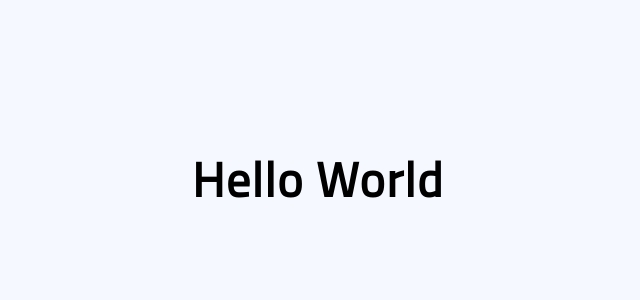
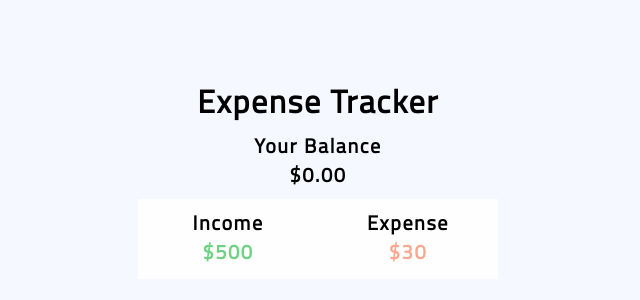
Before and after one commit to cacti23/awesome-exprense-tracker, a React (Create React App) app: page / in a window 1280 px wide. Shown: the part 220-520 px from the top of the page, without its empty margins (322-962 px from the left). Built offline with nearby package versions, Linux system fonts and the light colour scheme.

Commit message:
completed income expense component

```diff
--- a/src/App.css
+++ b/src/App.css
@@ -28,6 +28,12 @@ body {
   color: var(--clr-text);
   line-height: 1.5;
   font-size: 0.875rem;
+  display: flex;
+  flex-direction: column;
+  align-items: center;
+  justify-content: center;
+  min-height: 100vh;
+  margin: 0;
 }
 
 ul {
@@ -45,6 +51,7 @@ h4 {
   letter-spacing: var(--spacing);
   text-transform: capitalize;
   line-height: 1.25;
+  margin-bottom: 0.25rem;
 }
 
 h1 {
@@ -65,10 +72,47 @@ h4 {
 
 /* Global Classes */
 .container {
+  margin: 30px auto;
+  width: 380px;
+  max-width: 380px;
+  padding: 10px;
+  background-color: var(--clr-background);
+}
+
+.header {
+  text-align: center;
+  margin-bottom: 0.75rem;
+}
+
+.balance {
+  text-align: center;
+  margin-bottom: 0.75rem;
+}
+
+.income-expense {
+  background-color: var(--clr-tile);
   display: flex;
-  flex-direction: column;
+  flex-direction: row;
+  justify-content: center;
   align-items: center;
-  justify-content: center;
-  min-height: 100vh;
-  margin: 0;
+  width: 360px;
+  height: 80px;
 }
+
+.income {
+  width: 180px;
+  text-align: center;
+}
+
+.income-color-h3 {
+  color: var(--clr-income);
+}
+
+.expense {
+  width: 180px;
+  text-align: center;
+}
+
+.expense-color-h3 {
+  color: var(--clr-expense);
+}
--- a/src/App.js
+++ b/src/App.js
@@ -1,9 +1,16 @@
+import React from 'react';
+import { Header } from './components/Header';
+import { Balance } from './components/Balance';
+import { IncomeExpense } from './components/IncomeExpense';
+
 import './App.css';
 
 function App() {
   return (
     <div className='container'>
-      <h1>hello world</h1>
+      <Header />
+      <Balance />
+      <IncomeExpense />
     </div>
   );
 }
--- /dev/null
+++ b/src/components/Balance.js
@@ -0,0 +1,10 @@
+import React from 'react';
+
+export const Balance = () => {
+  return (
+    <div className='balance'>
+      <h3>your balance</h3>
+      <h3>$0.00</h3>
+    </div>
+  );
+};
--- /dev/null
+++ b/src/components/Header.js
@@ -0,0 +1,9 @@
+import React from 'react';
+
+export const Header = () => {
+  return (
+    <>
+      <h2 className='header'>expense tracker</h2>
+    </>
+  );
+};
--- /dev/null
+++ b/src/components/IncomeExpense.js
@@ -0,0 +1,16 @@
+import React from 'react';
+
+export const IncomeExpense = () => {
+  return (
+    <div className='income-expense'>
+      <div className='income'>
+        <h3>income</h3>
+        <h3 className='income-color-h3'>$500</h3>
+      </div>
+      <div className='expense'>
+        <h3>expense</h3>
+        <h3 className='expense-color-h3'>$30</h3>
+      </div>
+    </div>
+  );
+};
```
